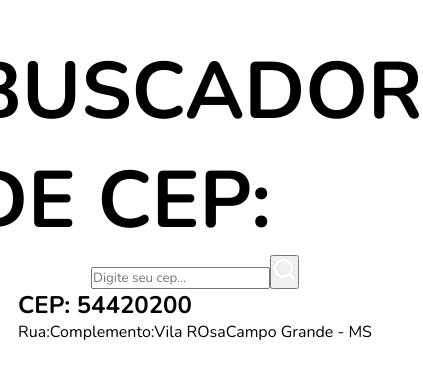
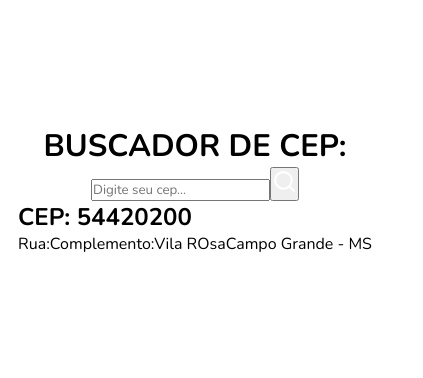
Before and after one commit to iraeveras/buscar-cep-react-com-vite, a React (Vite) app: page / in a window 390 px wide. Shown: the part 232-610 px from the top of the page, 423 px wide, since content can reach past the window. Built offline with nearby package versions, Linux system fonts and the light colour scheme.

Commit message:
media query no title principal

```diff
--- a/src/App.css
+++ b/src/App.css
@@ -9,4 +9,36 @@
 .container h1 {
     text-transform: uppercase;
     font-size: 80px;
+    text-align: center;
 }
+
+@media screen and (max-width: 830px){
+    .container h1 {
+        font-size: 70px;
+    }
+}
+
+@media screen and (max-width: 700px){
+    .container h1 {
+        font-size: 50px;
+    }
+}
+
+@media screen and (max-width: 500px){
+    .container h1 {
+        font-size: 31px;
+        padding: 0 10px;
+    }
+}
+
+@media screen and (max-width: 330px){
+    .container h1 {
+        font-size: 27px;
+    }
+}
+
+@media screen and (max-width: 283px){
+    .container h1 {
+        font-size: 20px;
+    }
+}
```
